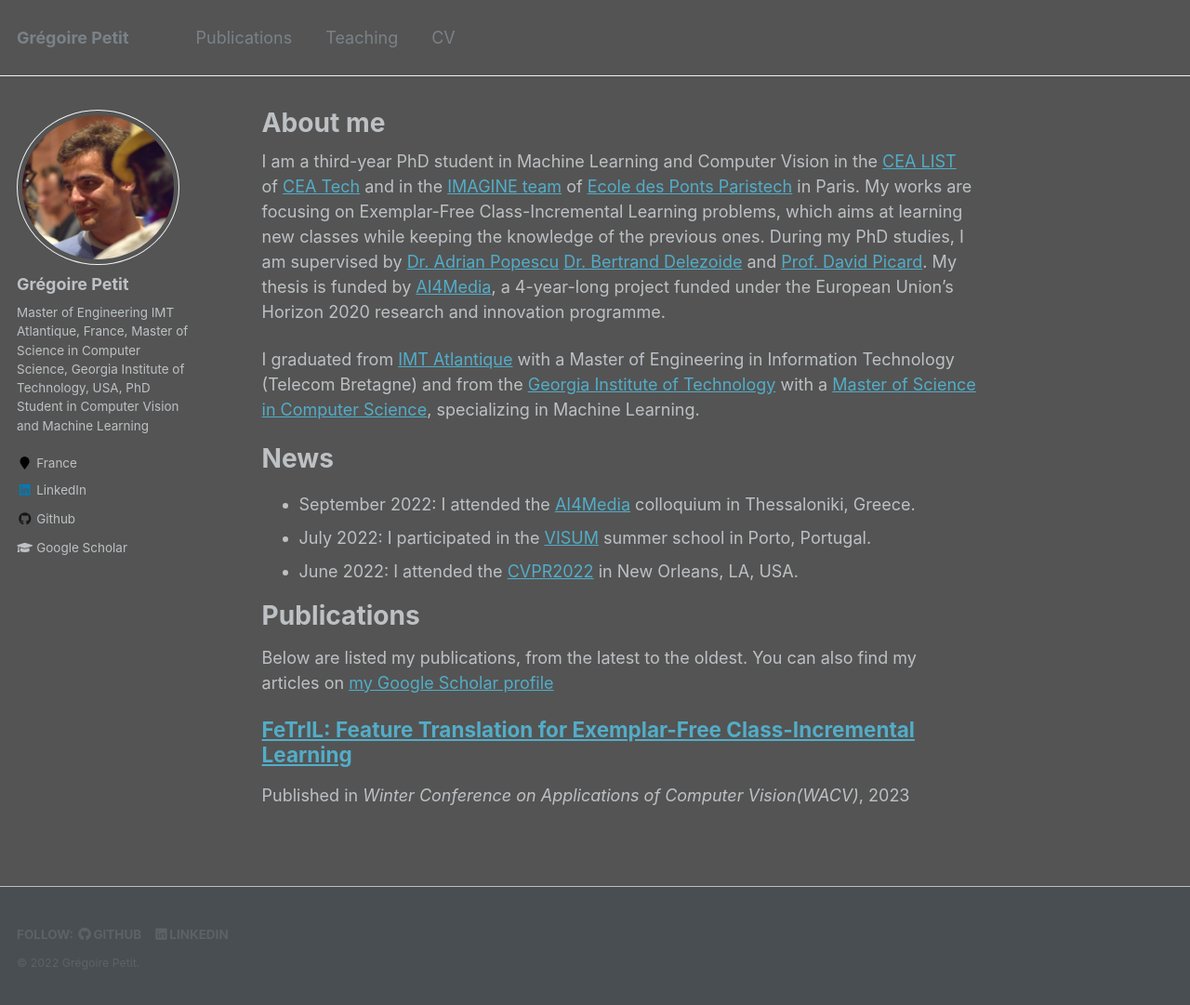
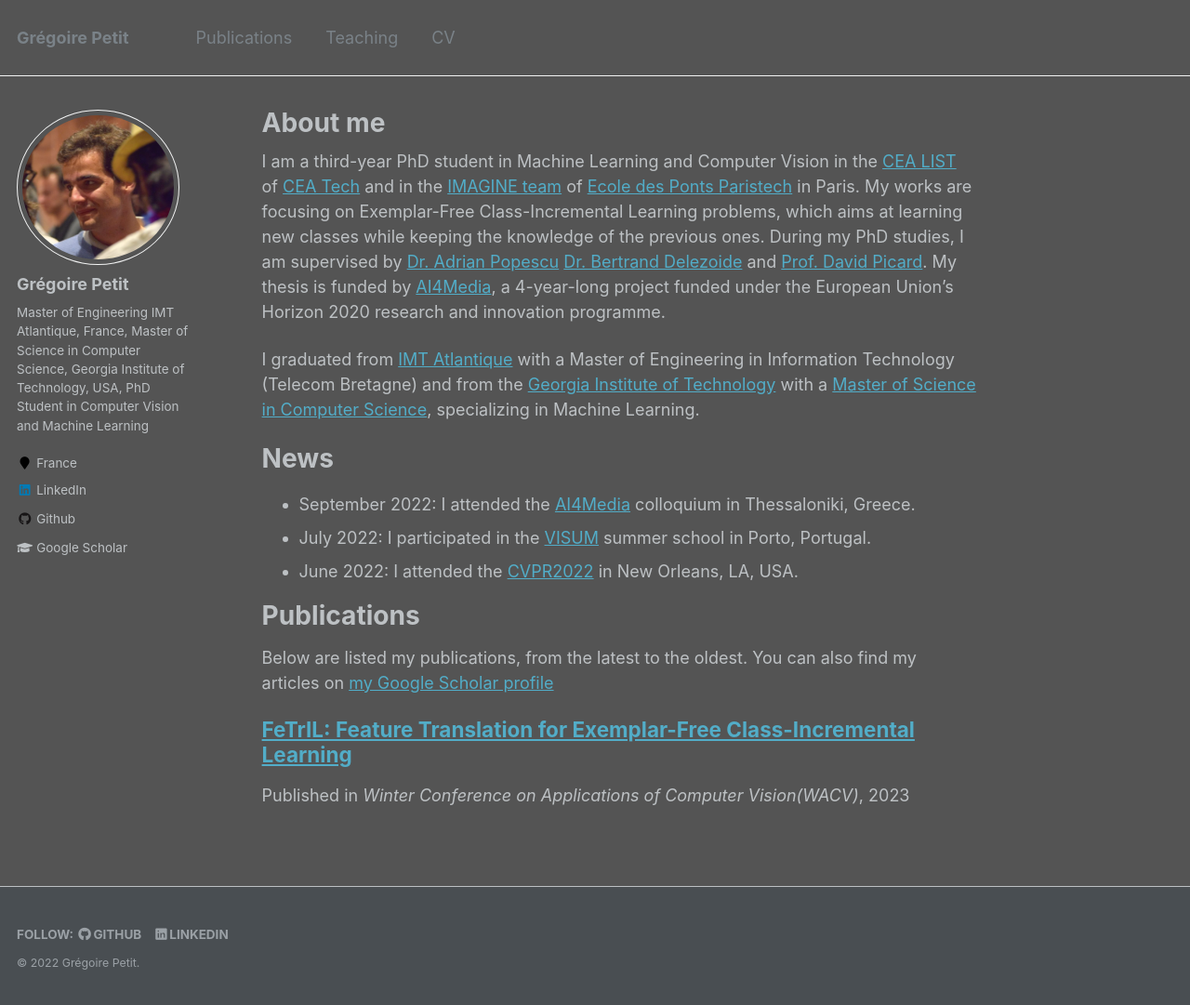
Before and after one commit to GregoirePetit/gregoirepetit.github.io, a Jekyll site: the page built from _pages/about.md, in a window 1280 px wide and 1081 px high. Shown: the whole window at 93% size. Built offline with Jekyll 4.4.1, drawn with Linux system fonts in a browser that asks for light colours.

Commit message:
update footer

```diff
--- a/_sass/_footer.scss
+++ b/_sass/_footer.scss
@@ -15,7 +15,7 @@
   height: auto;
   /* sticky footer fix end */
   margin-top: 3em;
-  color: mix(#000, $gray, 25%);
+  color: mix(#fff, $gray, 25%);
   -webkit-animation: intro 0.3s both;
           animation: intro 0.3s both;
   -webkit-animation-delay: 0.45s;
@@ -49,7 +49,7 @@
   .fab,
   .far,
   .fal {
-    color: mix(#000, $gray, 25%);
+    color: mix(#fff, $gray, 25%);
   }
 }
 
```
